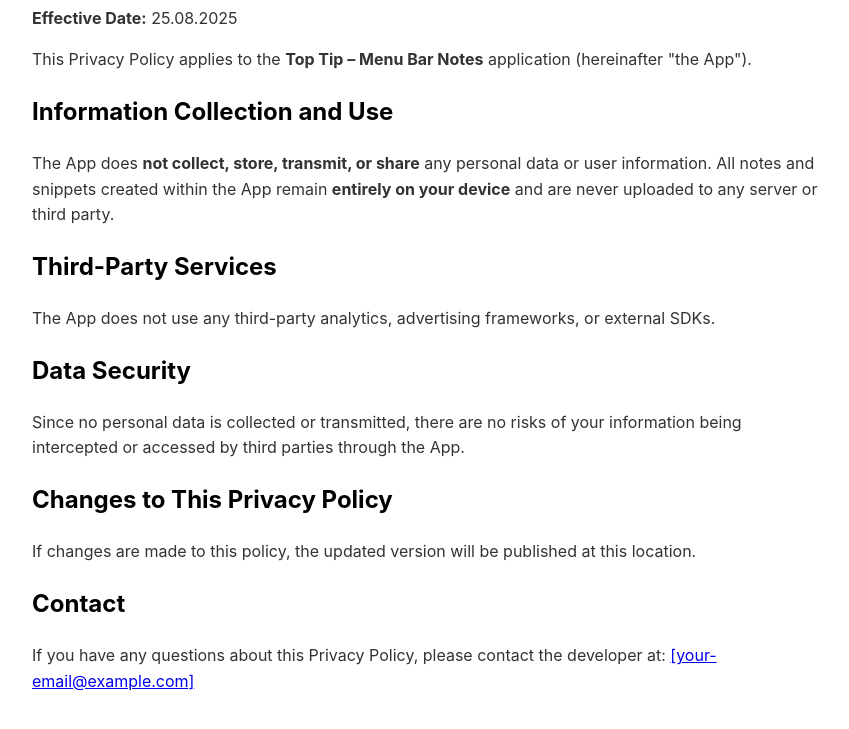
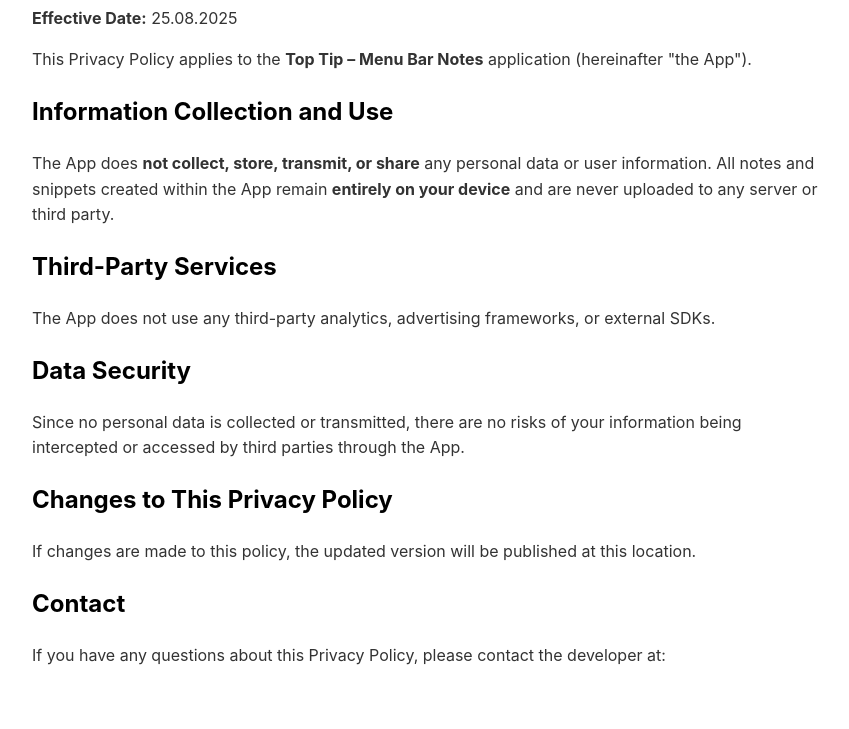
Before and after one commit to rusetidan/privacy-policy-toptip, a plain HTML site: page index.html in a window 1280 px wide. Shown: the part 107-836 px from the top of the page, without its empty margins (208-1057 px from the left). Drawn offline with Linux system fonts and the light colour scheme.

Commit message:
Update index.html

```diff
--- a/index.html
+++ b/index.html
@@ -38,6 +38,6 @@
 
     <h2>Contact</h2>
     <p>If you have any questions about this Privacy Policy, please contact the developer at:
-    <a href="mailto:ruslan@ruslanabdullakh.com">[your-email@example.com]</a></p>
+    <a href="mailto:ruslan@ruslanabdullakh.com"></a></p>
 </body>
 </html>
```
